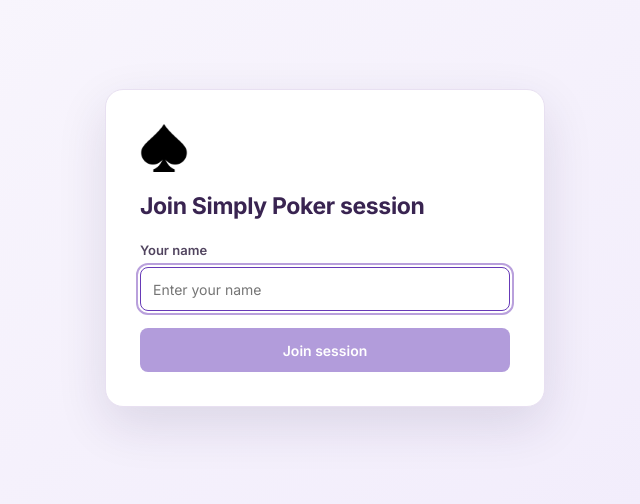
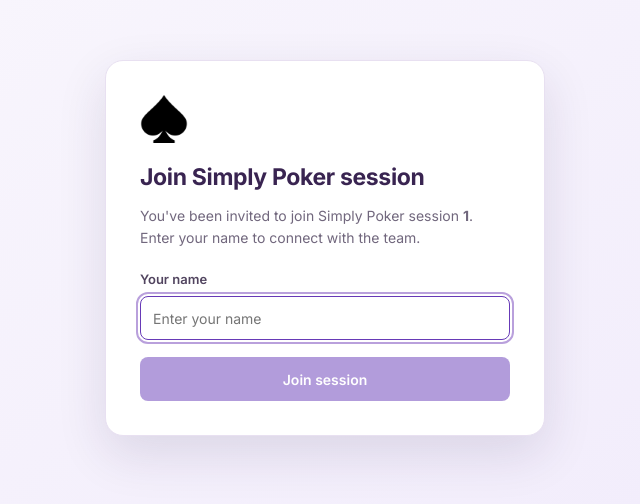
Before and after one commit to mariaruban80/simply-poker-react, a React (Vite) app: page /session/1 in a window 1280 px wide. Shown: the part 152-656 px from the top of the page, without its empty margins (315-955 px from the left). Built offline with nearby package versions, Linux system fonts and the light colour scheme.

Commit message:
Remove copied-invite banner while restoring invite join guidance

```diff
--- a/src/pages/SessionPage.jsx
+++ b/src/pages/SessionPage.jsx
@@ -310,7 +310,6 @@ export default function SessionPage() {
       await navigator.clipboard.writeText(inviteLink);
       setInviteCopied(true);
       setInviteOpen(false);
-      setNotice('Invite link copied.');
     } catch {
       setNotice('Copy was unavailable. Select and copy the invite link from the dialog.');
     }
@@ -348,6 +347,7 @@ export default function SessionPage() {
     <div className="legacy-invite-join-card">
       <img src="/assets/about/spade_1.png" alt="" />
       <h1>Join Simply Poker session</h1>
+      <p>You've been invited to join Simply Poker session <strong>{roomId}</strong>. Enter your name to connect with the team.</p>
       <form onSubmit={joinFromInvite}>
         <label htmlFor="invite-join-name">Your name</label>
         <input id="invite-join-name" autoFocus value={inviteName} onChange={event=>setInviteName(event.target.value)} placeholder="Enter your name" maxLength={40} required />
```
